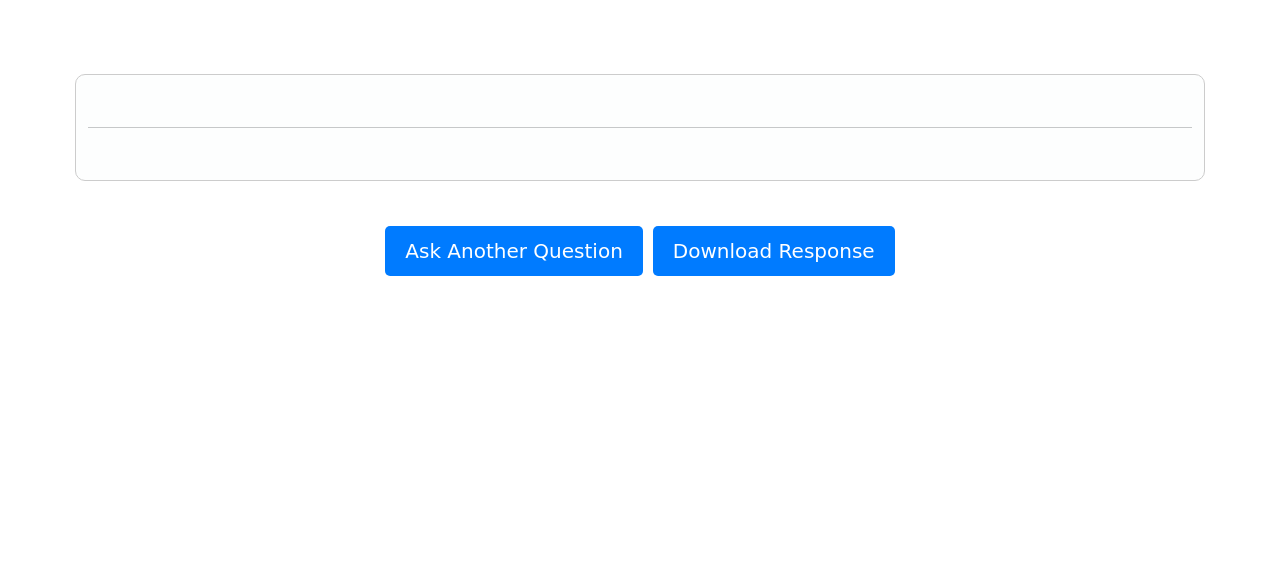
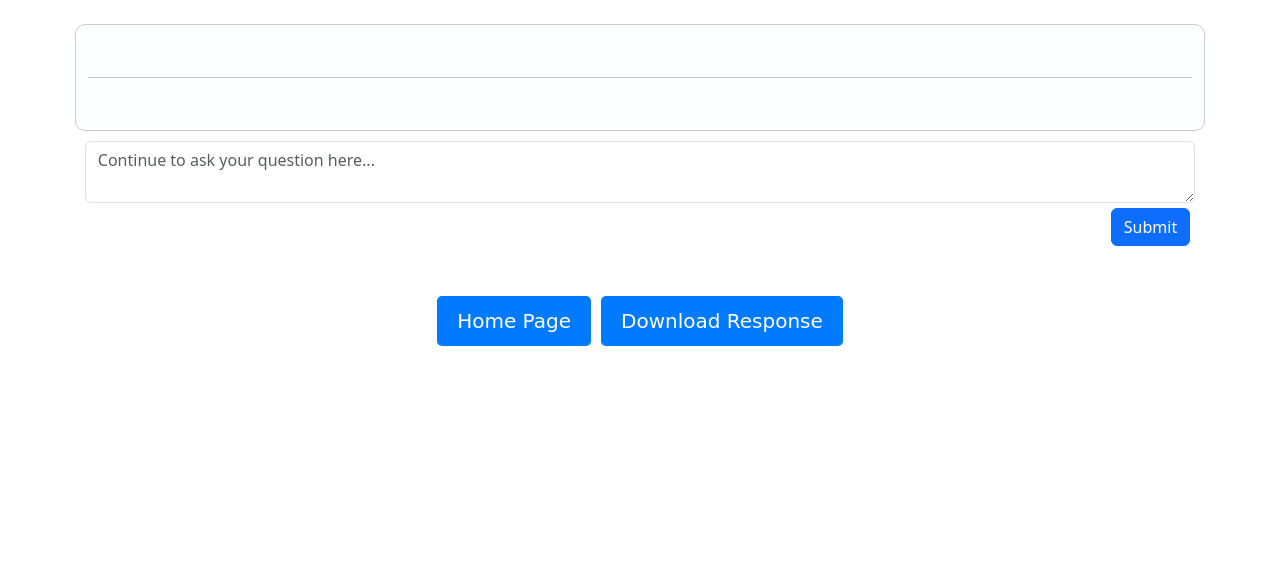
Before and after one commit to EonNithin/eonchatapp, a Django app: page /response/ in a window 1280 px wide. Shown: the part 76-662 px from the top of the page. Run offline with Django 4.2, Linux system fonts and the light colour scheme; some libraries are stand-ins or nearby versions.

Commit message:
save changes

```diff
--- a/eonbot/static/css/response_view.css
+++ b/eonbot/static/css/response_view.css
@@ -73,3 +73,27 @@
     background-color: #007bff;
     color: white;
 }
+
+#response-view-container,
+#responsePagequestionForm,
+.responsePageprogress-bar-container {
+    width: 90%; /* Adjust this to match the width of the response view container */
+    margin: 0 auto; /* Centers the form in the parent */
+    box-sizing: border-box; /* Include padding and border in the element's total width and height */
+}
+
+/* Styles for the textarea */
+.text-area {
+    width: 100%; /* Make the textarea take up the full width of the form */
+    box-sizing: border-box; /* Include padding and border in the element's total width and height */
+}
+
+/* Styles for the progress bar */
+.responsePageprogress-bar-container {
+    width: 100%; /* This will make the progress bar container take up the full width of its parent (the form) */
+    box-sizing: border-box; /* Include padding and border in the element's total width and height */
+}
+
+.progress-bar {
+    width: 100%; /* Ensures the actual progress bar fills the entire width of its container */
+}
--- a/eonbot/static/js/response_view.js
+++ b/eonbot/static/js/response_view.js
@@ -1,6 +1,25 @@
+document.addEventListener('DOMContentLoaded', function() {
+    // Existing functionality to scroll to the bottom
+    scrollToBottom();
+    if(document.getElementById('responsePagequestionForm')){
+        // New functionality for handling form submission
+        var form = document.getElementById('responsePagequestionForm');
+        var progressBar = document.querySelector('.progress-bar');
 
-document.addEventListener('DOMContentLoaded', (event) => {
-    scrollToBottom();
+        form.addEventListener('submit', function(event) {
+            var question = document.getElementById('myInputText').value.trim();
+
+            // Check if the question is empty
+            if (!question) {
+                // Show an alert if the question is empty
+                alert('Please enter a question.');
+                event.preventDefault(); // Prevent form submission
+            } else {
+                // Show the progress bar
+                progressBar.style.display = 'block';
+            }
+        });
+    }
 });
 
 // Function to scroll to the end of the content inside a div
@@ -11,8 +30,8 @@
     }
 }
 
-// Add event listener for 'touchstart', if there's more functionality you need to add
-// This example function doesn't do anything, it's for illustrative purposes
+// Add any additional event listeners or functionality you need here
+// For example, for 'touchstart'
 document.addEventListener('touchstart', function(evt) {
     // ... any touchstart-specific code here ...
-}, { passive: true });  // Mark the event listener as passive
+}, { passive: true });
--- a/eonbot/templates/base.html
+++ b/eonbot/templates/base.html
@@ -35,7 +35,6 @@
 
     <script src="{% static 'js/form.js' %}"></script>
     <script src="{% static 'js/response_view.js' %}"></script>
-     <!--<script src="{% static 'js/fileupload.js' %}"></script> -->
 
     <!-- <script src="{% static 'js/cardview.js' %}"></script> -->
 
--- a/eonbot/templates/response_view.html
+++ b/eonbot/templates/response_view.html
@@ -14,9 +14,26 @@
             <div id="response-view-container" class="container-scrollable">
                 <br>{{ response|linebreaksbr|safe }}<hr></br>
             </div>
+
+            <form method="POST" id = "responsePagequestionForm" action="{% url 'home' %}">
+                {% csrf_token %}
+                <!-- This is progress bar -->
+                <div class="responsePageprogress-bar-container">
+                    <div class="progress-bar progress-bar-striped" style="display: none;">
+                        <div class="progress" role="progressbar" aria-label="Animated striped example" aria-valuenow="75" aria-valuemin="0" aria-valuemax="100">
+                            <div class="progress-bar progress-bar-striped progress-bar-animated" style="width: 100%; font-style: normal;">Understanding your question...</div>
+                        </div>
+                    </div>
+                </div>
+                <div class="form-txt-btn" >
+                    <textarea id="myInputText" class="form-control text-area" name="question" placeholder="Continue to ask your question here..." required ></textarea>
+                    <button type="submit" class="btn btn-primary">Submit</button>
+                </div>
+            </form>
+
             <div class="buttons-div">
                 <div class="center-button">
-                    <a href="{% url 'home' %}" class="btn btn-primary primary-button">Ask Another Question </a>
+                    <a href="{% url 'home' %}" class="btn btn-primary primary-button">Home Page </a>
                 </div>
                 <div class="center-button">
                     <a href="data:html;charset=utf-8,{{ response|urlencode|linebreaksbr|safe }}" class="btn btn-primary primary-button" download="response.html">Download Response</a>
--- a/eonbot/views.py
+++ b/eonbot/views.py
@@ -276,11 +276,13 @@
 
 
 def response_view(request):
+
     response = request.session.get('response', '')  # Retrieve the response from the session
+    '''
     print('='*100)
     print("\nResponse:\n",response,"\n")
     print('='*100)
-
+    '''
     # Convert Markdown to HTML
     html_response = markdown.markdown(response)
 
@@ -312,9 +314,18 @@
 
 
 def home(request):
+    if request.method == 'GET':
+        # Clearing all session data to simulate a restart
+        request.session.flush()
+        global thread_id_asst_jhg, thread_id_asst_Mze
+
+        # Reset thread IDs when loading the home page
+        if request.path == "/":  # '/' is your home page URL
+            thread_id_asst_jhg = None
+            thread_id_asst_Mze = None
 
     # Check for form submission
-    if request.method == "POST":
+    elif request.method == "POST":
         question = request.POST.get('question')
 
         # Get the value of the toggle switch
```
Also changed, not shown: eonbot/static/css/form.css (+0 -7 lines), eonbot/static/js/fileupload.js (deleted, +0 -42 lines).
